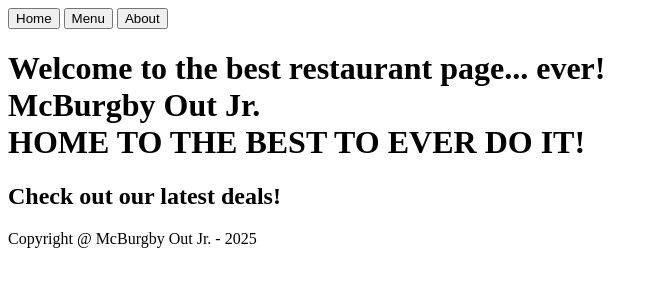
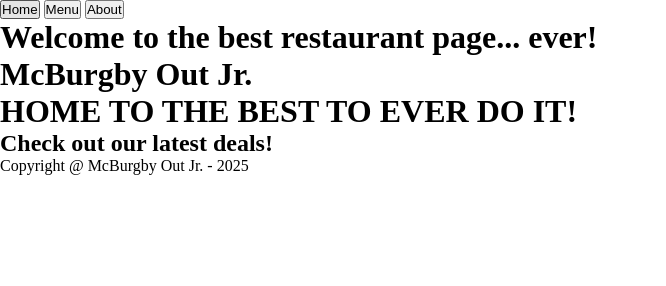
Before and after one commit to cdogcoder/restaurant-page, a website built with webpack: page src/template.html in a window 1280 px wide. Shown: the whole page, without its empty margins (0-666 px from the left). Built offline with nearby package versions, Linux system fonts and the light colour scheme.

Commit message:
Add basic style format for all elements

```diff
--- a/package.json
+++ b/package.json
@@ -1,6 +1,8 @@
 {
   "devDependencies": {
+    "css-loader": "^7.1.2",
     "html-webpack-plugin": "^5.6.3",
+    "style-loader": "^4.0.0",
     "webpack": "^5.98.0",
     "webpack-cli": "^6.0.1",
     "webpack-dev-server": "^5.2.0"
--- /dev/null
+++ b/src/styles.css
@@ -0,0 +1,5 @@
+* {
+    box-sizing: border-box;
+    margin: 0;
+    padding: 0;
+}
--- a/src/template.html
+++ b/src/template.html
@@ -3,6 +3,7 @@
   <head>
     <title>Restaurant Page</title>
     <meta charset="UTF-8" />
+    <link rel="stylesheet" href="styles.css" />
   </head>
   <body>
     <header>
@@ -21,9 +22,7 @@
         HOME TO THE BEST TO EVER DO IT!
       </h1>
       <div class="menu-items">
-        <h2 class="secondary-text">
-          Check out our latest deals!
-        </h2>
+        <h2 class="secondary-text">Check out our latest deals!</h2>
         <div class="items-container">
           <div class="item"></div>
           <div class="item"></div>
@@ -32,8 +31,6 @@
         </div>
       </div>
     </div>
-    <footer>
-      Copyright @ McBurgby Out Jr. - 2025
-    </footer>
+    <footer>Copyright @ McBurgby Out Jr. - 2025</footer>
   </body>
 </html>
```
Also changed, not shown: 1 other file.
